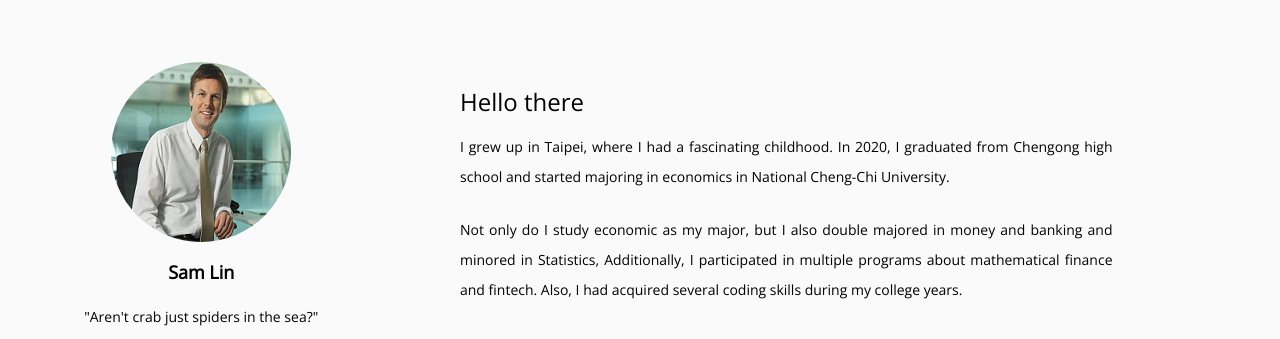
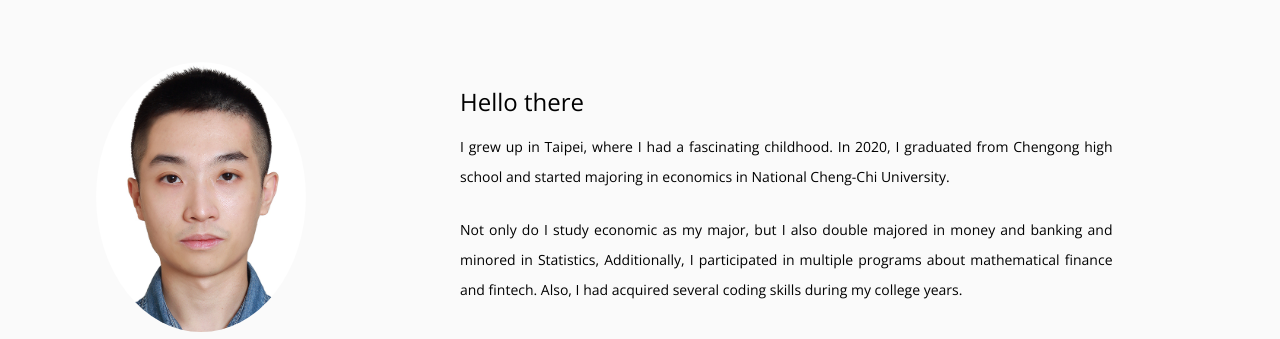
Before and after one commit to levi045/levi045.github.io, a plain HTML site: page index.html in a window 1280 px wide. Shown: the part 948-1287 px from the top of the page. Drawn offline with nearby package versions, Linux system fonts and the light colour scheme.

Commit message:
Add files via upload

```diff
--- a/index.html
+++ b/index.html
@@ -90,7 +90,7 @@
             <!-- ./ Main Heading-->
             <div class="row main-low-margin text-center">
                 <div class="col-md-3 " data-scrollreveal="enter left and move 100px, wait 0.4s">
-                    <img class="img-circle" src="assets/img/team/team1.png" alt="">
+                    <img class="img-circle" src="assets/img/team/53784-1.jpg" alt="", height="270", width="209.95">
                     <h4><strong>Sam Lin</strong> </h4>
                     <p>
                      "Aren't crab just spiders in the sea?"
```
Also changed, not shown: assets/img/team/53784-1.jpg (added).
